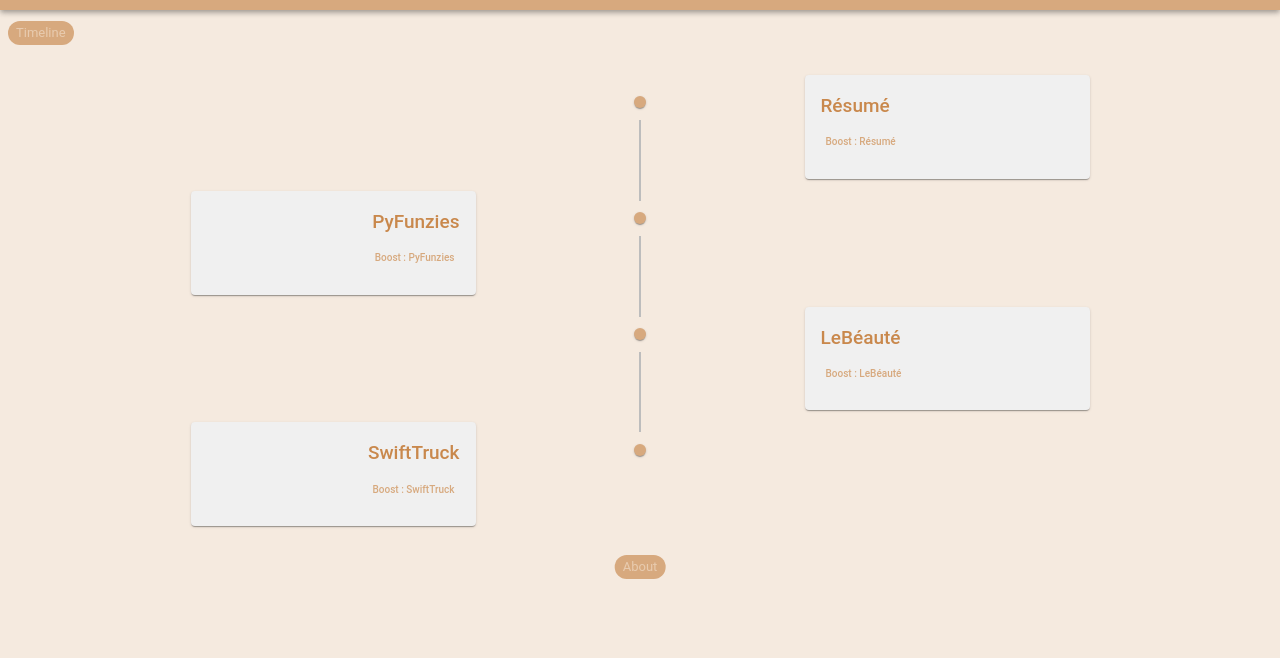
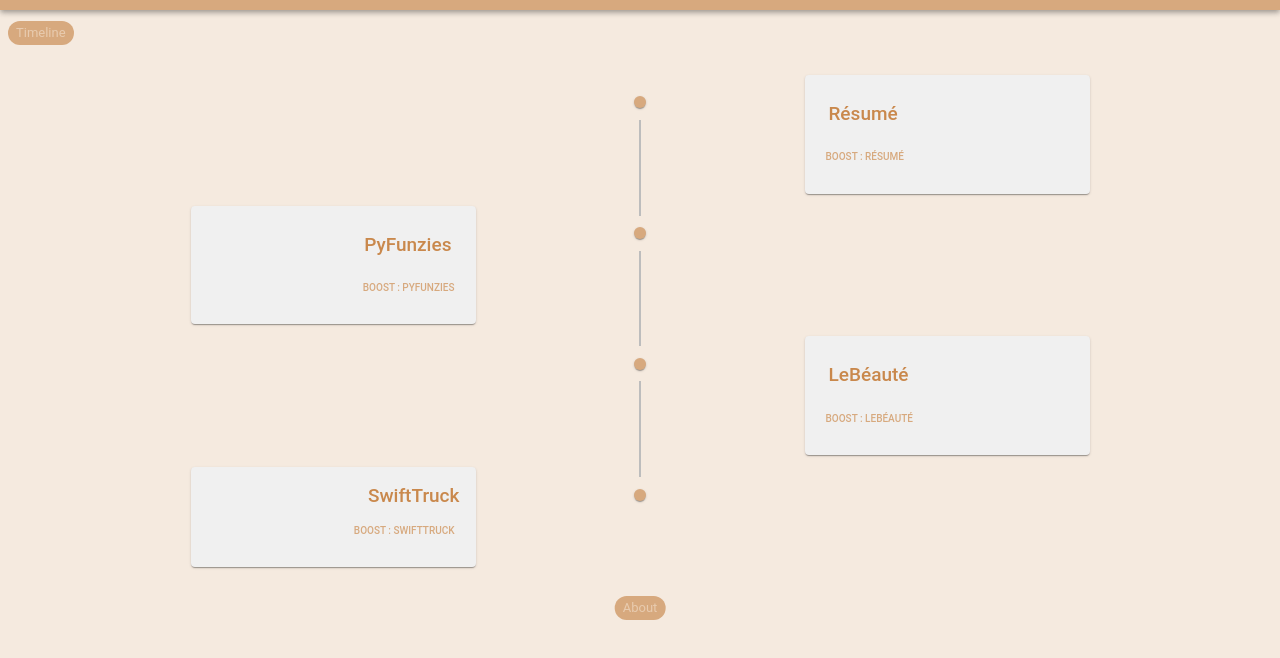
Before and after one commit to PabloRosas17/oLPs, a React (Create React App) app in the folder pr17-app/: page / in a window 1280 px wide. Shown: the top 658 px of the page. Built offline with nearby package versions, Linux system fonts and the light colour scheme; the HTML template or start-up script is replaced by a standard one.

Commit message:
preparing to deploy site. working repo as of Thu Jan 23 21:27:31 PST 2025
- added link to resume on dropbox

- added homepage to github io pages

```diff
--- a/pr17-app/package.json
+++ b/pr17-app/package.json
@@ -2,6 +2,7 @@
   "name": "pr17-app",
   "version": "0.1.0",
   "private": true,
+  "homepage": "https://pablorosas17.github.io/pr17-app",
   "dependencies": {
     "@emotion/react": "^11.14.0",
     "@emotion/styled": "^11.14.0",
@@ -43,6 +44,7 @@
     ]
   },
   "devDependencies": {
-    "@babel/plugin-proposal-private-property-in-object": "^7.21.11"
+    "@babel/plugin-proposal-private-property-in-object": "^7.21.11",
+    "gh-pages": "^6.3.0"
   }
 }
--- a/pr17-app/src/assets/data/timelineData.js
+++ b/pr17-app/src/assets/data/timelineData.js
@@ -1,12 +1,16 @@
 
 const timelineData = [
-    { title: "Résumé", content: "This is my résumé. 📄" },
+    { title: "Résumé", content: "This is my résumé. 📄"
+      , link: "https://www.dropbox.com/scl/fi/evtynz1mn105sxd8yfo39/pablorosas_rs_fw.pdf?rlkey=o4ygcfgvn5dtm7pl6awnsv06c&st=76islsw0&dl=0" },
     // eslint-disable-next-line
     /* throws a warning because of the '\' to get a new line. bypass this. compatibility */
     { title: "PyFunzies", content: "🐑 PyFunzies is an ai data driven application that \
-      improves effectiveness and efficiency of online ad targeting for an e-commerce platform" },
-    { title: "LeBéauté", content: "💕 LeBéauté es una aplicación dedicada al servicio de belleza." },
-    { title: "SwiftTruck", content: "🚚 SwiftTruck is a SaaS application for mobile business. " }
+      improves effectiveness and efficiency of online ad targeting for an e-commerce platform"
+      , link: "https://github.com/PabloRosas17/Algorithms/tree/main/EclipsePy/py-funzies" },
+    { title: "LeBéauté", content: "💕 LeBéauté es una aplicación dedicada al servicio de belleza."
+      , link: "https://github.com/PabloRosas17/LeBeaute" },
+    { title: "SwiftTruck", content: "🚚 SwiftTruck is a SaaS application for mobile business. "
+      , link: ""}
 ];
 
 export default timelineData;
--- a/pr17-app/src/components/TimeLineCard.js
+++ b/pr17-app/src/components/TimeLineCard.js
@@ -7,7 +7,15 @@ const TimeLineCard = ({
   expandedIndex,
   index,
   handleExpand,
+  link,
 }) => {
+  const handleClick = (e) => {
+    e.stopPropagation();
+    if (link) {
+      window.open(link, '_blank');
+    }
+  };
+
   return (
     <Card
       onClick={() => handleExpand(index)}
@@ -26,21 +34,46 @@ const TimeLineCard = ({
       <CardContent>
         <Typography
           variant="h6"
-          sx={{ fontSize: '19px', color: 'primary.dark' }}
+          sx={{
+            fontSize: '19px',
+            color: 'primary.dark',
+            marginBottom: '8px',
+            lineHeight: 1.4,
+          }}
         >
-          {title}
+          {link ? (
+            <Button
+              onClick={handleClick}
+              sx={{
+                fontSize: '19px',
+                color: 'primary.dark',
+                textTransform: 'none',
+              }}
+            >
+              {title}
+            </Button>
+          ) : (
+            title
+          )}
         </Typography>
         <Button
           size="small"
           onClick={() => handleExpand(index)}
-          sx={{ textTransform: 'capitalize', marginTop: 1, fontSize: '10px' }}
+          sx={{
+            color: 'primary',
+            fontSize: '10px',
+          }}
         >
           {expandedIndex === index ? `Reduce : ${title}` : `Boost : ${title}`}
         </Button>
         {expandedIndex === index && (
           <Typography
             variant="body1"
-            sx={{ marginTop: 2, color: 'primary.dark' }}>
+            sx={{
+              color: 'primary.dark',
+              fontSize: '14px',
+            }}
+          >
             {content}
           </Typography>
         )}
--- a/pr17-app/src/pages/TimeLinePage.js
+++ b/pr17-app/src/pages/TimeLinePage.js
@@ -25,7 +25,14 @@ const TimeLinePage = () => {
     <div style={{ height: '100vh', overflow: 'scroll' }}>
       <StickyHeader />
       <MuiBreadCrumbs />
-      <Box sx={{ backgroundColor: 'background.default', position: 'relative', height: '100vh', padding: 2 }}>
+      <Box
+        sx={{
+          backgroundColor: 'background.default',
+          position: 'relative',
+          height: '100vh',
+          padding: 2,
+        }}
+      >
         <Stack direction="column" spacing={4} sx={{ marginTop: 1 }}>
           <Timeline position="alternate">
             {timelineData.map((item, index) => (
@@ -41,6 +48,7 @@ const TimeLinePage = () => {
                     expandedIndex={expandedIndex}
                     index={index}
                     handleExpand={handleExpand}
+                    link={item.link}
                   />
                 </TimelineContent>
               </TimelineItem>
```
Also changed, not shown: 1 other file (tests, documents, lock files or other folders).
